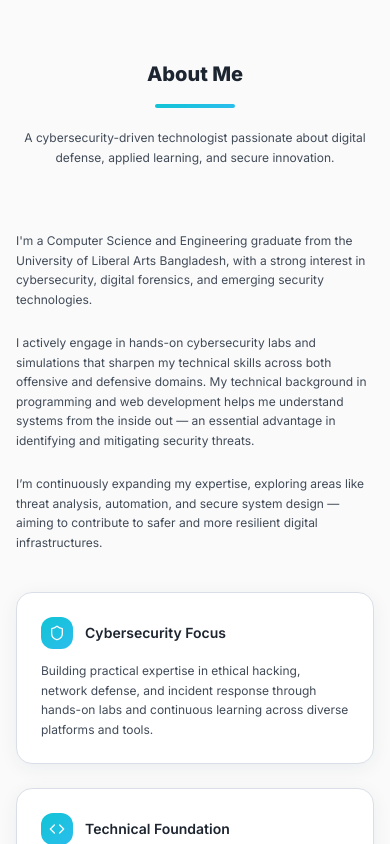
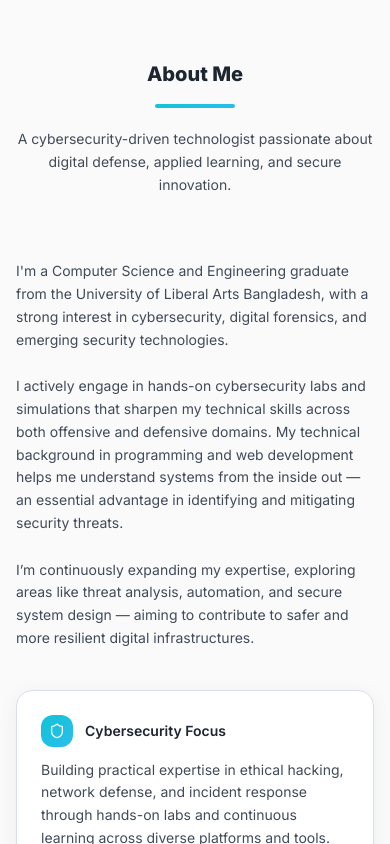
Before and after one commit to tarek-ahammed-arman/portfolio, a React (Vite) app: page / in a window 390 px wide. Shown: the part 880-1724 px from the top of the page. Built offline with nearby package versions, Linux system fonts and the light colour scheme; the HTML template or start-up script is replaced by a standard one.

Commit message:
Downgraded text sizes and spacing

```diff
--- a/index.html
+++ b/index.html
@@ -3,7 +3,7 @@
   <head>
     <meta charset="UTF-8" />
     <meta name="viewport" content="width=device-width, initial-scale=1.0" />
-    <title>Tarek Ahammed Arman | Cybersecurity & Full Stack Developer</title>
+    <title>Tarek Ahammed Arman | Aspiring Cybersecurity Professional | CSE Graduate | Research Contributor</title>
     <meta name="description" content="Portfolio of Tarek Ahammed Arman - Computer Science graduate, IEEE research contributor, MERN stack developer, and aspiring cybersecurity professional specializing in secure web development." />
     <meta name="author" content="Tarek Ahammed Arman" />
     <link rel="canonical" href="https://www.tarekahammedarman.com/" />
@@ -24,7 +24,7 @@
     <link rel="shortcut icon" href="/favicon.ico" type="image/x-icon">
 
     <!-- Open Graph / Social Preview -->
-    <meta property="og:title" content="Tarek Ahammed Arman | Cybersecurity & Full Stack Developer" />
+    <meta property="og:title" content="Tarek Ahammed Arman | Aspiring Cybersecurity Professional | CSE Graduate | Research Contributor" />
     <meta property="og:description" content="Portfolio of Tarek Ahammed Arman - Computer Science graduate, IEEE research contributor, and aspiring cybersecurity professional." />
     <meta property="og:type" content="website" />
     <meta property="og:image" content="/profile.png" />
--- a/src/components/About.tsx
+++ b/src/components/About.tsx
@@ -17,7 +17,9 @@ const About = () => {
         "Experienced in developing web applications with modern technologies. This foundation helps me analyze security flaws from both an attacker’s and developer’s perspective, strengthening my overall cybersecurity skill set.",
     },
     {
-      icon: <BookOpen className="h-4 sm:h-5 w-4 sm:w-5 text-accent-foreground" />,
+      icon: (
+        <BookOpen className="h-4 sm:h-5 w-4 sm:w-5 text-accent-foreground" />
+      ),
       title: "Research and Innovation",
       description:
         "Contributed to academic research on blockchain-based identity verification, focusing on privacy, trust, and secure digital identity systems for the future.",
@@ -33,7 +35,7 @@ const About = () => {
             About Me
           </h2>
           <div className="w-20 sm:w-24 h-1 bg-gradient-accent mx-auto rounded-full"></div>
-          <p className="text-xs sm:text-sm md:text-sm lg:text-base text-muted-foreground mt-5 max-w-2xl mx-auto leading-relaxed">
+          <p className="text-sm sm:text-sm md:text-sm lg:text-base text-muted-foreground mt-5 max-w-2xl mx-auto leading-relaxed">
             A cybersecurity-driven technologist passionate about digital
             defense, applied learning, and secure innovation.
           </p>
@@ -42,13 +44,13 @@ const About = () => {
         <div className="grid grid-cols-1 md:grid-cols-2 gap-10 md:gap-14 items-start">
           {/* Personal background and philosophy */}
           <div className="space-y-6 sm:space-y-8 animate-fade-up">
-            <p className="text-xs sm:text-sm md:text-sm lg:text-base text-muted-foreground leading-relaxed">
+            <p className="text-sm sm:text-sm md:text-sm lg:text-base text-muted-foreground leading-relaxed">
               I'm a Computer Science and Engineering graduate from the
               University of Liberal Arts Bangladesh, with a strong interest in
               cybersecurity, digital forensics, and emerging security
               technologies.
             </p>
-            <p className="text-xs sm:text-sm md:text-sm lg:text-base text-muted-foreground leading-relaxed">
+            <p className="text-sm sm:text-sm md:text-sm lg:text-base text-muted-foreground leading-relaxed">
               I actively engage in hands-on cybersecurity labs and simulations
               that sharpen my technical skills across both offensive and
               defensive domains. My technical background in programming and web
@@ -56,7 +58,7 @@ const About = () => {
               essential advantage in identifying and mitigating security
               threats.
             </p>
-            <p className="text-xs sm:text-sm md:text-sm lg:text-base text-muted-foreground leading-relaxed">
+            <p className="text-sm sm:text-sm md:text-sm lg:text-base text-muted-foreground leading-relaxed">
               I’m continuously expanding my expertise, exploring areas like
               threat analysis, automation, and secure system design — aiming to
               contribute to safer and more resilient digital infrastructures.
@@ -82,7 +84,7 @@ const About = () => {
                 </div>
 
                 {/* Card description */}
-                              <p className="text-xs sm:text-sm md:text-sm lg:text-base text-muted-foreground leading-relaxed">
+                <p className="text-sm sm:text-sm md:text-sm lg:text-base text-muted-foreground leading-relaxed">
                   {feature.description}
                 </p>
               </div>
--- a/src/components/Contact.tsx
+++ b/src/components/Contact.tsx
@@ -151,7 +151,7 @@ const Contact = () => {
                     type={field === "email" ? "email" : "text"}
                     placeholder={`Your ${field}`}
                     {...register(field as keyof ContactFormData)}
-                    className="mt-1.5 ttext-xs sm:text-sm md:text-sm lg:text-sm "
+                    className="mt-1.5 text-xs sm:text-sm md:text-sm lg:text-sm "
                   />
                   {errors[field as keyof ContactFormData] && (
                     <p className="text-destructive text-xs sm:text-sm mt-1">
--- a/src/components/EducationAndResearch.tsx
+++ b/src/components/EducationAndResearch.tsx
@@ -132,8 +132,10 @@ const EducationAndResearch = () => {
                   className="bg-card/30 rounded-2xl border border-border p-6 sm:p-8 flex flex-col justify-between animate-fade-up"
                 >
                   <div className="flex flex-col flex-1">
-                    <div className="flex items-center gap-3 sm:gap-4 mb-3 sm:mb-4">
-                      <BookOpen className="h-4 w-4 sm:h-6 sm:w-6 text-accent flex-shrink-0 self-start" />
+                    <div className="flex items-start gap-3 sm:gap-4 mb-3 sm:mb-4">
+                      <div className="flex-shrink-0 mt-1 sm:mt-0">
+                        <BookOpen className="h-4 w-4 sm:h-6 sm:w-6 text-accent" />
+                      </div>
                       <h3 className="text-base sm:text-lg md:text-lg font-semibold text-foreground mb-1">
                         {paper.title}
                       </h3>
@@ -164,7 +166,7 @@ const EducationAndResearch = () => {
                       {paper.tags.map((tag, i) => (
                         <span
                           key={i}
-                          className="px-3 py-1 text-accent ttext-xs sm:text-sm md:text-sm lg:text-base font-medium"
+                          className="px-3 py-1 text-accent text-xs sm:text-sm md:text-sm lg:text-base font-medium"
                         >
                           {tag}
                         </span>
@@ -188,7 +190,6 @@ const EducationAndResearch = () => {
                       </Button>
                     </a>
                   </div>
-
                 </div>
               ))}
             </CardContent>
--- a/src/components/LabsAndProjects.tsx
+++ b/src/components/LabsAndProjects.tsx
@@ -148,9 +148,10 @@ const LabsAndProjects = () => {
 
               <div className="p-6 sm:p-8 flex flex-col flex-1">
                 <div className="flex items-center gap-3 sm:gap-4 mb-4">
-              <div className="p-3 bg-gradient-accent rounded-xl flex-shrink-0 group-hover:scale-110 transition-transform">
+                  <div className="p-2 sm:p-3 bg-gradient-accent rounded-xl flex-shrink-0 group-hover:scale-110 transition-transform">
                     {item.icon}
                   </div>
+
                   <div>
                     <h3 className="text-lg sm:text-lg md:text-lg font-semibold text-foreground">
                       {item.title}
@@ -232,15 +233,16 @@ const LabsAndProjects = () => {
                           {item.features.map((f, idx) => (
                             <li
                               key={idx}
-                          className="flex items-start gap-2 text-muted-foreground text-xs sm:text-sm md:text-sm lg:text-base  leading-relaxed"
+                              className="flex items-start gap-2 text-muted-foreground text-xs sm:text-sm md:text-sm lg:text-base leading-relaxed"
                             >
-                          <span className="w-2 h-2 bg-accent rounded-full mt-2"></span>
-                          {f}
+                              <span className="flex-shrink-0 mt-[0.25rem] w-2 h-2 bg-accent rounded-full"></span>
+                              <span className="flex-1">{f}</span>
                             </li>
                           ))}
                         </ul>
                       </div>
                     )}
+
                     {item.type === "project" && item.technologies && (
                       <div>
                         <h4 className=" text-xs sm:text-sm md:text-sm lg:text-base font-semibold text-foreground mb-2">
@@ -368,7 +370,6 @@ const LabsAndProjects = () => {
         )}
       </div>
     </section>
-
   );
 };
 
```
Also changed, not shown: src/components/Hero.tsx (+5 -5 lines), src/components/ExpertiseAndCredentials.tsx (line endings or trailing spaces), 1 other file (tests, documents, lock files or other folders). Lines whose indentation alone changed are shown as unchanged.
